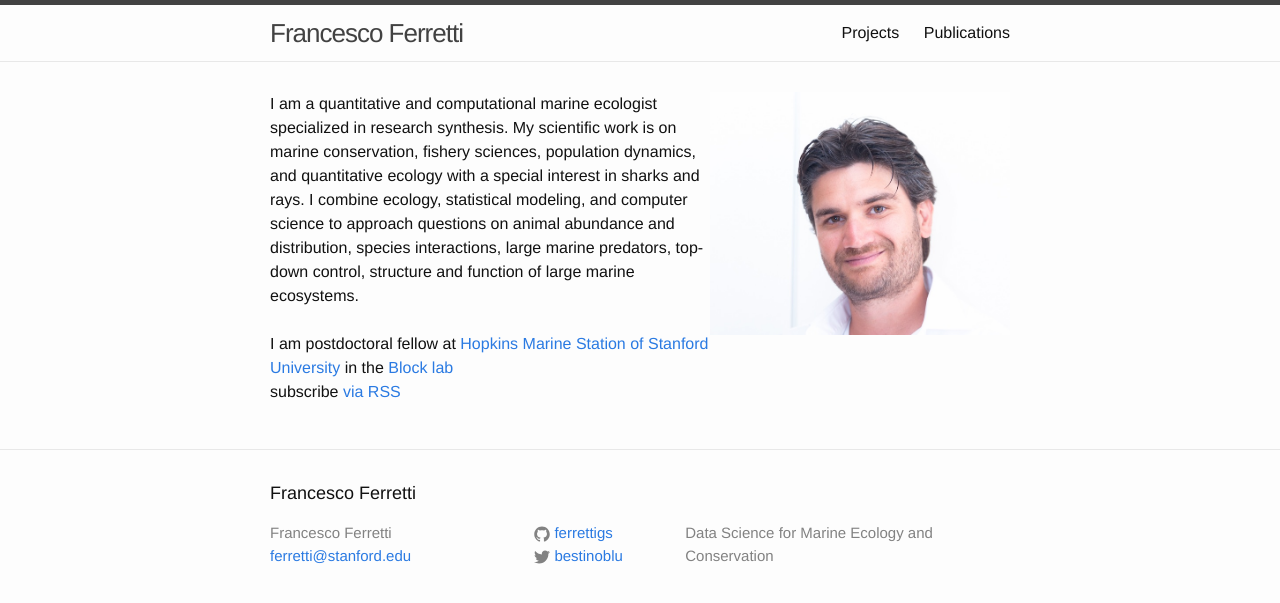
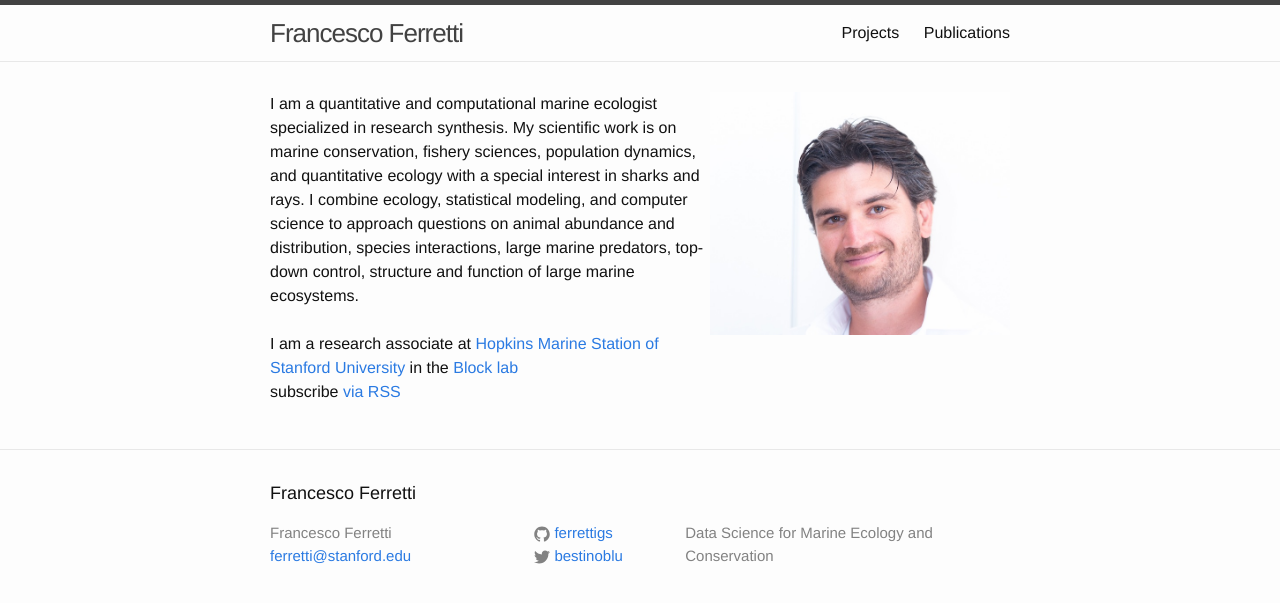
Before and after one commit to ferrettigs/ferrettigs.github.io, a Jekyll site: the page built from index.html, in a window 1280 px wide. Shown: the top 603 px of the page. Built offline with Jekyll 4.4.1, drawn with Linux system fonts in a browser that asks for light colours.

Commit message:
updated position

```diff
--- a/index.html
+++ b/index.html
@@ -12,7 +12,7 @@ I am a quantitative and computational marine ecologist specialized in research s
 
 <br>
 
-I am postdoctoral fellow at <a href="http://www-marine.stanford.edu/">Hopkins Marine Station of Stanford University</a> in the <a href="http://hopkinsmarinestation.stanford.edu/content/barbara-block">Block lab</a>
+I am a research associate at <a href="http://www-marine.stanford.edu/">Hopkins Marine Station of Stanford University</a> in the <a href="http://hopkinsmarinestation.stanford.edu/content/barbara-block">Block lab</a>
 </br>
 
 {% comment %}
```
